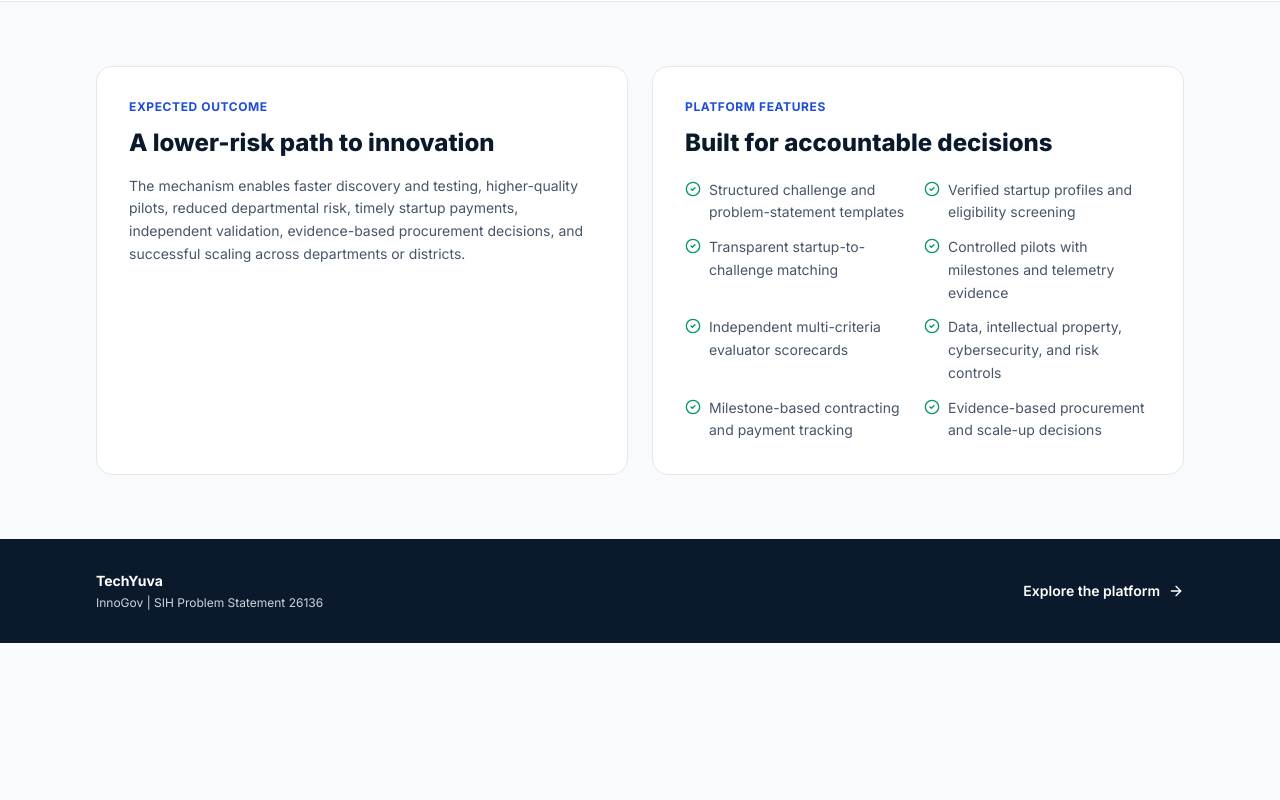
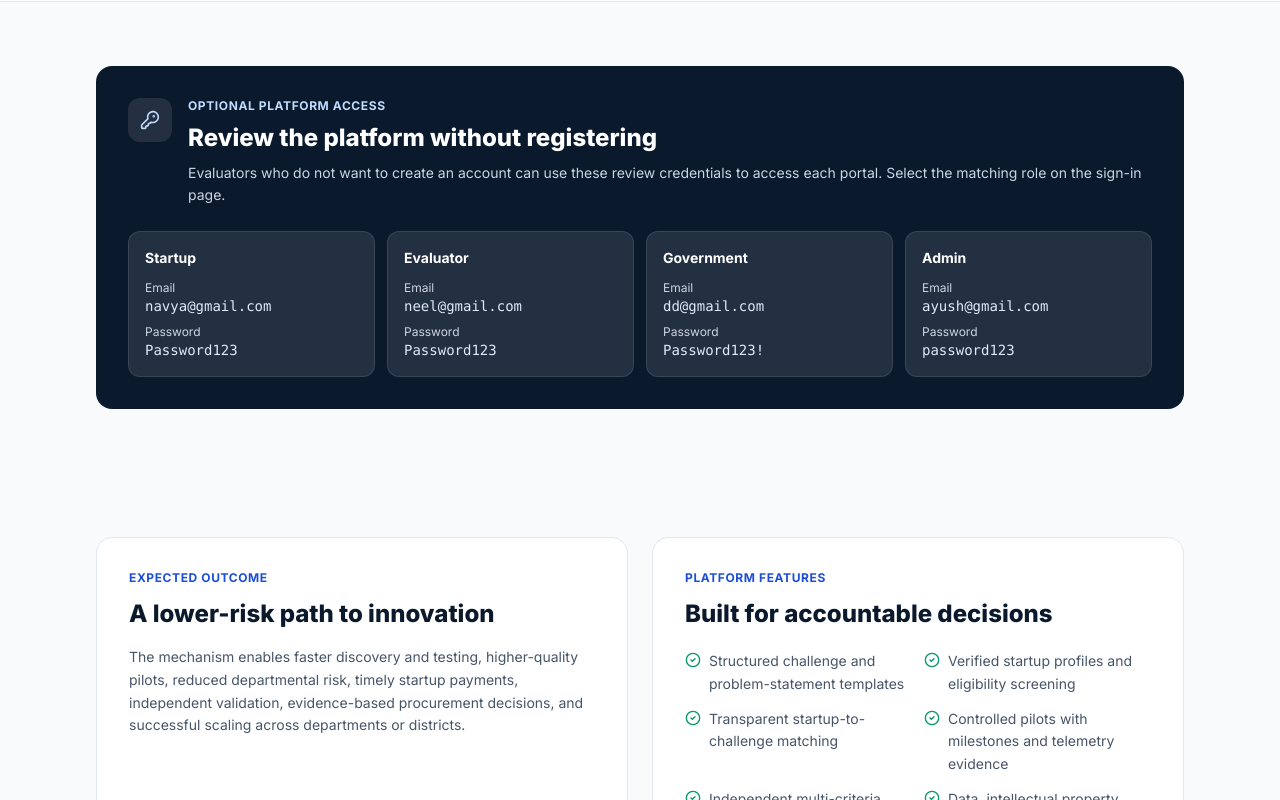
Before and after one commit to Hussain053/Innov_Gov, a React (Vite) app in the folder frontend/: page /sih-evaluator-guide in a window 1280 px wide. Shown: the part 2760-3560 px from the top of the page. Before the commit the page ends 3403 px from the top, so only its background shows below. Built offline with nearby package versions, Linux system fonts and the light colour scheme; no server answers.

Commit message:
Add evaluator access credentials

```diff
--- a/frontend/src/mock/demoAccounts.ts
+++ b/frontend/src/mock/demoAccounts.ts
@@ -18,8 +18,8 @@ export const DEMO_ACCOUNTS: Record<UserRole, DemoAccount> = {
     role: 'STARTUP',
     label: '🚀 Startup Innovator',
     roleName: 'SolarTech Innovations',
-    email: 'startup_a@solartech.io',
-    password: 'Password123!',
+    email: 'navya@gmail.com',
+    password: 'Password123',
     organization: 'SolarTech Inc',
     badge: 'DPIIT Registered',
     description: 'Next-gen solar microgrid provider with high IoT reliability capabilities',
@@ -28,7 +28,7 @@ export const DEMO_ACCOUNTS: Record<UserRole, DemoAccount> = {
     role: 'GOVERNMENT',
     label: '🏛 Government Department',
     roleName: 'Department of Energy',
-    email: 'gov_a@energy.gov',
+    email: 'dd@gmail.com',
     password: 'Password123!',
     organization: 'Ministry of Power & Energy',
     department: 'Renewable Energy Division',
@@ -40,8 +40,8 @@ export const DEMO_ACCOUNTS: Record<UserRole, DemoAccount> = {
     role: 'EVALUATOR',
     label: '✓ Technical Evaluator',
     roleName: 'CleanTech Evaluation Board',
-    email: 'evaluator_a@cleanenergy.org',
-    password: 'Password123!',
+    email: 'neel@gmail.com',
+    password: 'Password123',
     organization: 'National Clean Energy Council',
     serviceId: 'EVAL-VERIFIED-001',
     badge: 'Accredited Panelist',
@@ -51,8 +51,8 @@ export const DEMO_ACCOUNTS: Record<UserRole, DemoAccount> = {
     role: 'ADMIN',
     label: '⚙ System Administrator',
     roleName: 'InnoGov Mission Director',
-    email: 'admin@innogov.gov.in',
-    password: 'Password123!',
+    email: 'ayush@gmail.com',
+    password: 'password123',
     organization: 'InnoGov Public Procurement Cell',
     badge: 'System Admin',
     description: 'Control tower, startup verification, user role governance, and procurement audit',
--- a/frontend/src/pages/auth/LoginPage.tsx
+++ b/frontend/src/pages/auth/LoginPage.tsx
@@ -177,7 +177,7 @@ export const LoginPage: React.FC = () => {
           <span className="font-extrabold text-2xl text-gov-navy tracking-tight">InnoGov</span>
         </Link>
         <h2 className="text-xl font-bold text-slate-800">Public Procurement Portal</h2>
-        <p className="text-xs text-slate-500 mt-1">Smart India Hackathon Problem 26136 Demonstration</p>
+        <p className="text-xs text-slate-500 mt-1">Smart India Hackathon Problem 26136 Evaluation</p>
       </div>
 
       <div className="mt-6 sm:mx-auto sm:w-full sm:max-w-xl px-4">
@@ -388,7 +388,7 @@ export const LoginPage: React.FC = () => {
                       className="block w-full px-3 py-2 text-xs border border-slate-300 rounded-lg font-mono focus:ring-2 focus:ring-gov-blue outline-none"
                     />
                     <p className="text-[10px] text-slate-400 mt-1">
-                      Valid demo IDs: <code className="text-slate-600">GOV-VERIFIED-001</code>, <code className="text-slate-600">GOV-TEST-12345</code>
+                      Valid IDs: <code className="text-slate-600">GOV-VERIFIED-001</code>, <code className="text-slate-600">GOV-TEST-12345</code>
                     </p>
                   </div>
                 </>
@@ -408,7 +408,7 @@ export const LoginPage: React.FC = () => {
                     className="block w-full px-3 py-2 text-xs border border-slate-300 rounded-lg font-mono focus:ring-2 focus:ring-gov-blue outline-none"
                   />
                   <p className="text-[10px] text-slate-400 mt-1">
-                    Valid demo IDs: <code className="text-slate-600">EVAL-VERIFIED-001</code>, <code className="text-slate-600">EVAL-INVITE-2026</code>
+                    Valid IDs: <code className="text-slate-600">EVAL-VERIFIED-001</code>, <code className="text-slate-600">EVAL-INVITE-2026</code>
                   </p>
                 </div>
               )}
--- a/frontend/src/pages/guide/SihEvaluatorGuidePage.tsx
+++ b/frontend/src/pages/guide/SihEvaluatorGuidePage.tsx
@@ -7,6 +7,7 @@ import {
   Building2,
   CheckCircle2,
   FileCheck2,
+  KeyRound,
   LockKeyhole,
   Rocket,
   Scale,
@@ -283,6 +284,40 @@ export const SihEvaluatorGuidePage: React.FC = () => {
         </section>
 
         <section className="max-w-6xl mx-auto px-4 sm:px-6 lg:px-8 py-12 sm:py-16">
+          <div className="bg-gov-navy rounded-2xl p-6 sm:p-8 text-white">
+            <div className="flex items-start gap-4">
+              <div className="w-11 h-11 rounded-xl bg-white/10 flex items-center justify-center shrink-0">
+                <KeyRound className="w-5 h-5 text-blue-200" />
+              </div>
+              <div>
+                <p className="text-xs font-bold uppercase tracking-wider text-blue-200">Optional platform access</p>
+                <h2 className="mt-2 text-2xl font-extrabold">Review the platform without registering</h2>
+                <p className="mt-2 text-sm text-slate-300 leading-relaxed">
+                  Evaluators who do not want to create an account can use these review credentials to access each portal.
+                  Select the matching role on the sign-in page.
+                </p>
+              </div>
+            </div>
+            <div className="mt-6 grid sm:grid-cols-2 lg:grid-cols-4 gap-3">
+              {[
+                ['Startup', 'navya@gmail.com', 'Password123'],
+                ['Evaluator', 'neel@gmail.com', 'Password123'],
+                ['Government', 'dd@gmail.com', 'Password123!'],
+                ['Admin', 'ayush@gmail.com', 'password123'],
+              ].map(([role, email, password]) => (
+                <div key={role} className="rounded-xl bg-white/10 border border-white/10 p-4">
+                  <p className="text-sm font-bold text-white">{role}</p>
+                  <p className="mt-3 text-xs text-slate-300">Email</p>
+                  <p className="text-sm font-mono text-blue-100 break-all">{email}</p>
+                  <p className="mt-2 text-xs text-slate-300">Password</p>
+                  <p className="text-sm font-mono text-blue-100">{password}</p>
+                </div>
+              ))}
+            </div>
+          </div>
+        </section>
+
+        <section className="max-w-6xl mx-auto px-4 sm:px-6 lg:px-8 py-12 sm:py-16">
           <div className="grid lg:grid-cols-2 gap-6">
             <article className="bg-white border border-slate-200 rounded-2xl p-6 sm:p-8">
               <p className="text-xs font-bold uppercase tracking-wider text-gov-blue">Expected outcome</p>
--- a/frontend/src/pages/landing/LandingPage.tsx
+++ b/frontend/src/pages/landing/LandingPage.tsx
@@ -182,10 +182,10 @@ export const LandingPage: React.FC = () => {
             </Link>
           </div>
 
-          {/* Demo Persona Quick-Cards */}
+          {/* Role access cards */}
           <div className="mt-14 pt-8 border-t border-slate-200/80">
             <p className="text-xs font-bold uppercase tracking-wider text-slate-500 mb-4">
-              Select Demo Role for Evaluation
+              Select Role for Evaluation
             </p>
             <div className="grid grid-cols-1 sm:grid-cols-2 lg:grid-cols-4 gap-3.5 max-w-5xl mx-auto text-left">
               {(['STARTUP', 'GOVERNMENT', 'EVALUATOR', 'ADMIN'] as const).map((r) => {
--- a/frontend/src/pages/startup/StartupPaymentsPage.tsx
+++ b/frontend/src/pages/startup/StartupPaymentsPage.tsx
@@ -71,10 +71,10 @@ export const StartupPaymentsPage: React.FC = () => {
             </p>
           </div>
 
-          {/* Prototype Demo Banner */}
+          {/* Prototype payment banner */}
           <div className="inline-flex items-center gap-2 px-3 py-1.5 rounded-xl bg-amber-50 border border-amber-200 text-amber-800 text-xs font-medium">
             <Info className="w-4 h-4 text-amber-600 flex-shrink-0" />
-            <span>Prototype Layer • Demo Transactions</span>
+            <span>Prototype Layer • Milestone Transactions</span>
           </div>
         </div>
       </div>
@@ -148,7 +148,7 @@ export const StartupPaymentsPage: React.FC = () => {
                 <span>Target Date: {milestone.target_date}</span>
                 {milestone.transaction_ref && (
                   <span className="font-mono text-slate-600 bg-slate-100 px-2 py-0.5 rounded">
-                    Ref: {milestone.transaction_ref} (Demo)
+                    Ref: {milestone.transaction_ref}
                   </span>
                 )}
               </div>
```
Also changed, not shown: frontend/src/components/layout/Topbar.tsx (+5 -5 lines).
